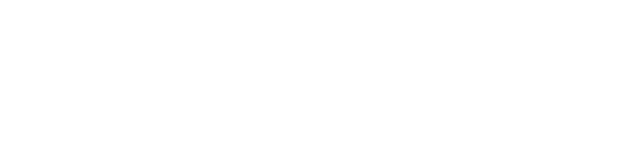
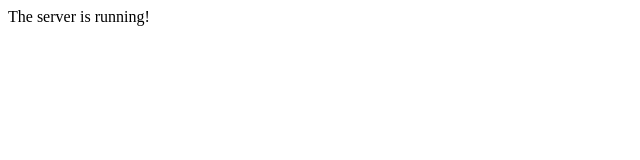
Before and after one commit to vchaniotis/AzureTest, a plain HTML site: page index.html in a window 1280 px wide. Shown: the whole page, without its empty margins (0-640 px from the left). Drawn offline with Linux system fonts and the light colour scheme.

Commit message:
Just added some text

```diff
--- a/index.html
+++ b/index.html
@@ -5,6 +5,6 @@
     <title>Deployment Test</title>
 </head>
 <body>
-
+    <article>The server is running!</article>
 </body>
 </html>
```
